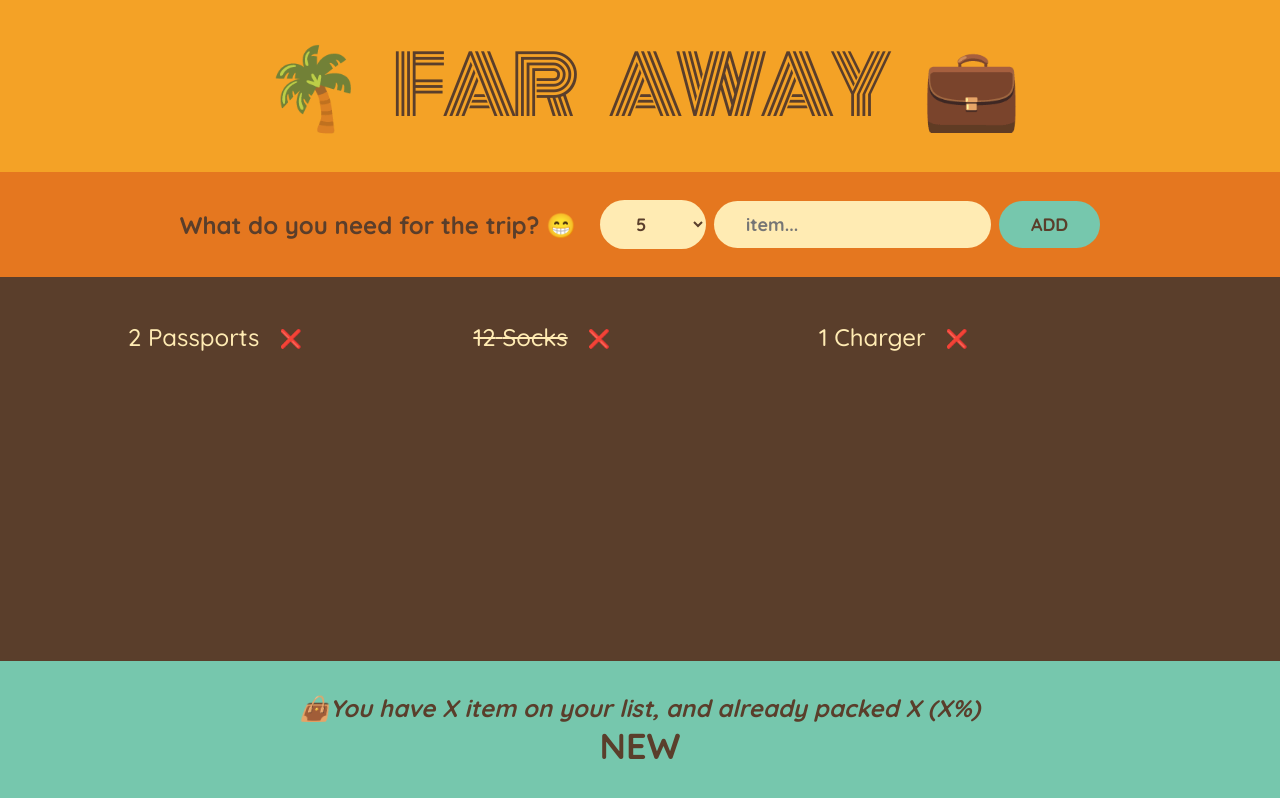
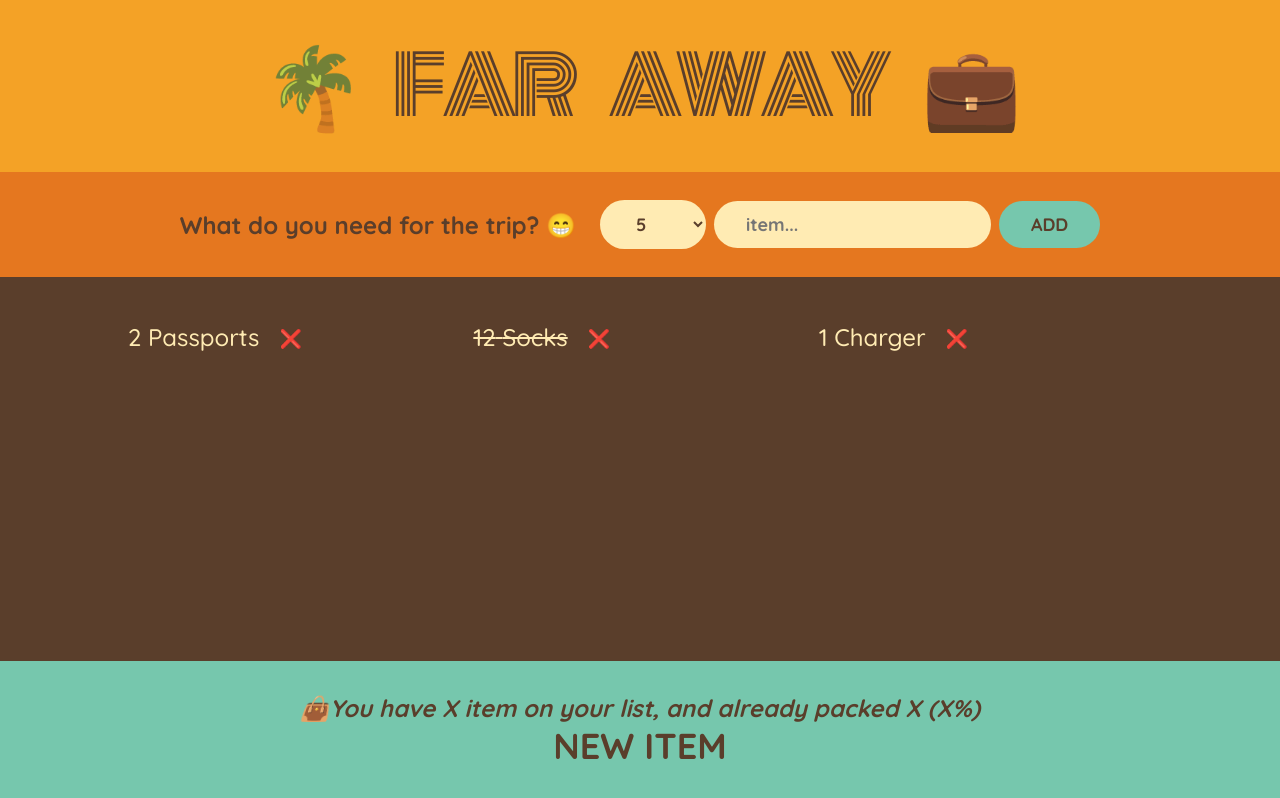
Before and after one commit to Iganza-roy/Ultimate_React-Course, a React (Create React App) app in the folder travel-list/: page / in a window 1280 px wide. Built offline with nearby package versions, Linux system fonts and the light colour scheme.

Commit message:
Update header in Stats component to specify 'NEW ITEM'

```diff
--- a/travel-list/src/App.js
+++ b/travel-list/src/App.js
@@ -87,7 +87,7 @@ function Stats() {
   return (
     <footer className='stats'>
       <em>👜You have X item on your list, and already packed X (X%)</em>
-      <h2>NEW</h2>
+      <h2>NEW ITEM</h2>
     </footer>
   );
 }
```
